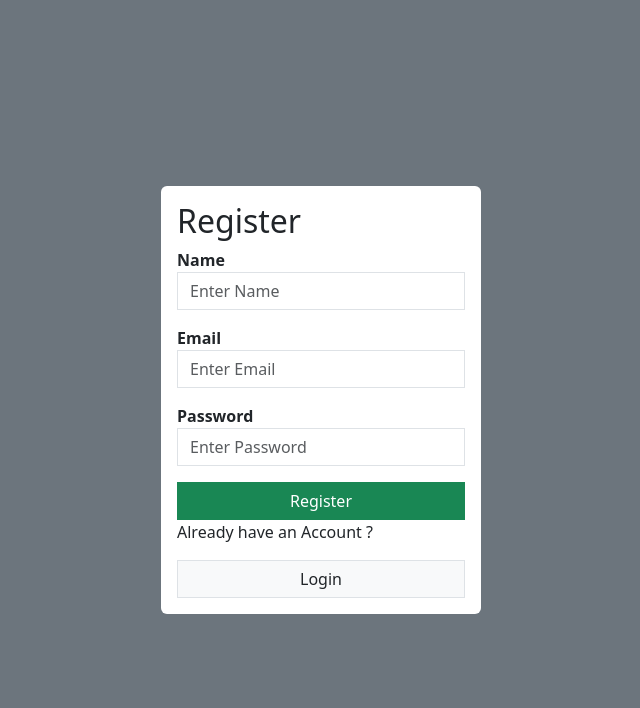
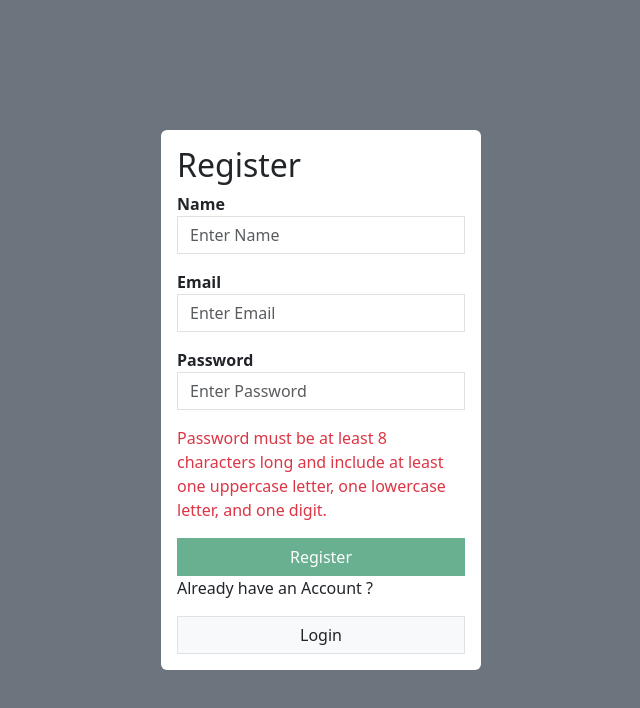
Before and after one commit to tanmayy-01/User_Auth_Using_React_Node_JWT, a React (Vite) app in the folder client/: page /register in a window 1280 px wide. Shown: the top 708 px of the page, without its empty margins (319-959 px from the left). Built offline with nearby package versions, Linux system fonts and the light colour scheme.

Commit message:
Added validation in the signup form

```diff
--- a/client/src/Signup.jsx
+++ b/client/src/Signup.jsx
@@ -1,26 +1,40 @@
 import { useState } from "react";
 import { Link } from "react-router-dom";
-import axios from "axios"
+import axios from "axios";
 import { useNavigate } from "react-router-dom";
 
-function Signup () {
-
-    const [name, setName] = useState()
-    const [email, setEmail] = useState()
-    const [password, setPassword] = useState()
-    const navigate = useNavigate()
+function Signup() {
+  const [name, setName] = useState("");
+  const [email, setEmail] = useState("");
+  const [password, setPassword] = useState("");
+  const navigate = useNavigate();
 
   const handleSubmit = async (e) => {
     e.preventDefault();
     try {
-          const result = await axios.post('http://localhost:3001/register', { name, email, password });
+      const result = await axios.post("http://localhost:3001/register", {
+        name,
+        email,
+        password,
+      });
       console.log(result);
-          navigate('/login');
+      navigate("/login");
     } catch (error) {
       console.error(error);
     }
   };
 
+  const isPasswordValid = (value) => {
+    // Password validation
+    const minLength = 8;
+    const hasUpperCase = /[A-Z]/.test(value);
+    const hasLowerCase = /[a-z]/.test(value);
+    const hasDigit = /\d/.test(value);
+
+    return (
+      value.length >= minLength && hasUpperCase && hasLowerCase && hasDigit
+    );
+  };
 
   return (
     <div className="d-flex justify-content-center align-items-center bg-secondary vh-100">
@@ -28,14 +42,14 @@ function Signup () {
         <h2>Register</h2>
         <form onSubmit={handleSubmit}>
           <div className="mb-3">
-                        <label htmlFor="email">
+            <label htmlFor="name">
               <strong>Name</strong>
             </label>
             <input
               type="text"
               placeholder="Enter Name"
               autoComplete="off"
-                         name="email"
+              name="name"
               className="form-control rounded-0"
               onChange={(e) => setName(e.target.value)}
             />
@@ -54,25 +68,41 @@ function Signup () {
             />
           </div>
           <div className="mb-3">
-                        <label htmlFor="email">
+            <label htmlFor="password">
               <strong>Password</strong>
             </label>
             <input
               type="password"
               placeholder="Enter Password"
-                         name="email"
+              name="password"
               className="form-control rounded-0"
               onChange={(e) => setPassword(e.target.value)}
             />
           </div>
-                    <button type="submit" className="btn btn-success w-100 rounded-0">Register</button>
+          {!isPasswordValid(password) && (
+            <p className="text-danger">
+              Password must be at least 8 characters long and include at least
+              one uppercase letter, one lowercase letter, and one digit.
+            </p>
+          )}
+          <button
+            type="submit"
+            className="btn btn-success w-100 rounded-0"
+            disabled={!isPasswordValid(password)}
+          >
+            Register
+          </button>
         </form>
         <p>Already have an Account ?</p>
-                    <Link to="/login" className="btn btn-default border w-100 bg-light rounded-0 text-decoration-none">Login</Link>
-
+        <Link
+          to="/login"
+          className="btn btn-default border w-100 bg-light rounded-0 text-decoration-none"
+        >
+          Login
+        </Link>
       </div>
     </div>
-    )
+  );
 }
 
 export default Signup;
```
Lines whose indentation alone changed are shown as unchanged.
